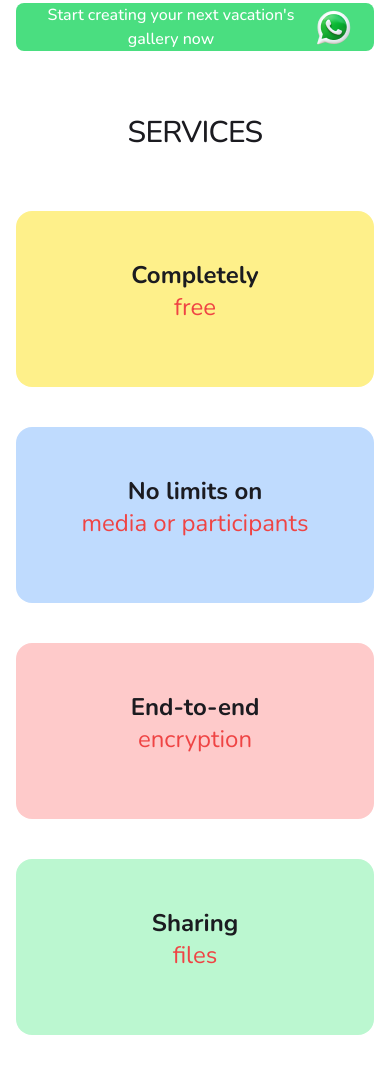
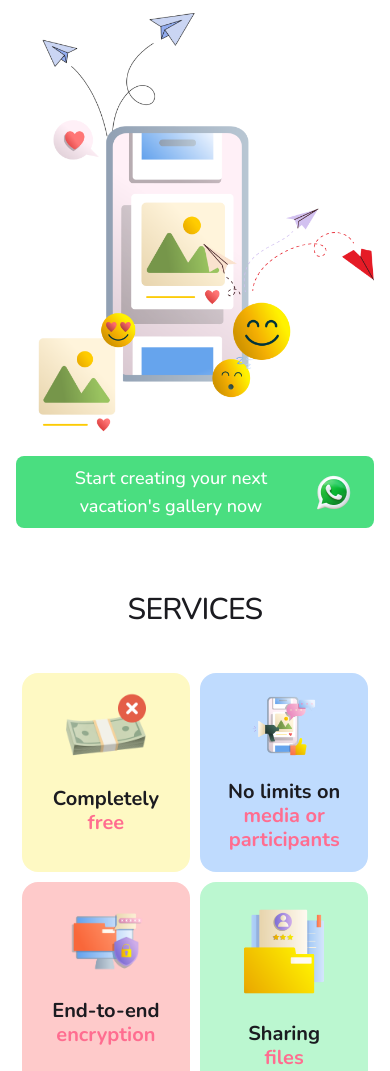
Before and after one commit to QaziAhsan/picksight, a plain HTML site: page index.html in a window 390 px wide. Shown: the part 929-2000 px from the top of the page. Drawn offline with nearby package versions, Linux system fonts and the light colour scheme.

Commit message:
recent changes

```diff
--- a/css/style.css
+++ b/css/style.css
@@ -43,6 +43,14 @@ img.arrow-bottom {
 .play-btn img {
     border-radius: 50%;
 }
+.service-card {
+    width: 28%;
+    margin: 15px;
+    padding: 15px 15px 50px;
+}
+.service-card h3,.service-card p{
+    line-height: 1.2;
+}
 @media(max-width:1500px){
     img.arrow-bottom {
         left: -5%;
@@ -61,12 +69,25 @@ img.arrow-bottom {
         right: -5%;
            bottom: -190px;
     }
+    .hiw-wrapper-main {
+        text-align: center;
+     }
 }
-@media(max-width:1024px){
-    .hiw-wrapper-main {
-       text-align: center;
+@media(max-width:786px){
+    .service-img{
+        width: 100px;
+    }
+    .service-card {
+        width: 45%;
+        margin: 8px;
+    padding: 15px 15px 20px;
+
+    }
+    .service-card h3,.service-card p{
+        font-size: 20px;
     }
 }
+
 
 @media(max-width:442px){
     img.arrow-bottom {
@@ -81,4 +102,11 @@ img.arrow-bottom {
     footer{
         text-align: center;
     }
+    .service-img{
+        width: 80px;
+    }
+    .service-card {
+        width: 45%;
+        margin: 5px;
+    }
 }
--- a/index.html
+++ b/index.html
@@ -15,6 +15,8 @@
       href="https://cdnjs.cloudflare.com/ajax/libs/flowbite/1.6.5/flowbite.min.css"
       rel="stylesheet"
     />
+    <link href="https://unpkg.com/aos@2.3.1/dist/aos.css" rel="stylesheet">
+
     <link rel="stylesheet" href="css/style.css" />
   </head>
   <body>
@@ -201,12 +203,7 @@
           </div>
         </div>
         <img
-          class="w-full dark:hidden"
-          src="img/Group 1000003624.png"
-          alt="dashboard image"
-        />
-        <img
-          class="w-full hidden dark:block my-5"
+          class="w-full service-img my-5 "  data-aos="fade-left"
           src="img/Group 1000003624.png"
           alt="dashboard image"
         />
@@ -215,7 +212,7 @@
 
     <section class="bg-white">
       <div class="py-8 px-4 mx-auto max-w-screen-xl sm:py-16 lg:px-6">
-        <div class="mx-auto max-w-screen-sm text-center">
+        <div class="mx-auto max-w-screen-sm text-center"  data-aos="fade-up">
           <h2
             class="mb-4 text-4xl tracking-tight font-extrabold leading-tight md:text-6xl"
           >
@@ -226,13 +223,13 @@
             gallery in under 2 minutes.
           </p>
           <img
-            class="w-full hidden dark:block"
+            class="w-full service-img"
             src="img/Group 1000003623.png"
             alt="dashboard image"
           />
           <a
             href="#"
-            class="mt-5 inline-flex items-center text-white bg-green-400 hover:bg-green-500 focus:ring-4 focus:ring-green-300 font-medium rounded-lg text-md px-5 text-center dark:focus:ring-primary-900"
+            class="mt-5 py-2 inline-flex items-center text-white bg-green-400 hover:bg-green-500 focus:ring-4 focus:ring-green-300 font-medium rounded-lg text-lg px-5 text-center"
           >
             Start creating your next vacation's gallery now
             <img class="ml-2" src="img/whatsapp logo.png" alt="" />
@@ -242,7 +239,7 @@
     </section>
 
     <section class="bg-white text-center">
-      <div class="py-8 px-4 mx-auto max-w-screen-xl sm:py-16 lg:px-6">
+      <div class="py-8 px-2 md:px-4 mx-auto max-w-screen-xl sm:py-16 lg:px-6">
         <div class="mb-8 lg:mb-16">
           <h2
             class="mb-4 text-3xl tracking-tight font-medium uppercase md:text-5xl"
@@ -251,62 +248,62 @@
           </h2>
         </div>
         <div
-          class="flex flex-wrap md:flex-row md:space-x-8 justify-center mt-10"
+          class="flex flex-wrap md:flex-row justify-center mt-10 service-wrapper"
         >
-          <div class="bg-yellow-200 pb-16 pt-8 my-5 rounded-2xl w-96">
+          <div class="bg-yellow-100 rounded-2xl service-card"  data-aos="fade-up">
             <div class="flex justify-center items-center mb-4 mx-auto">
               <img
-                class="hidden dark:block"
+                class="service-img"
                 src="img/wad of money.png"
                 alt="dashboard image"
               />
             </div>
             <h3 class="text-2xl font-bold mb-0">Completely</h3>
-            <p class="text-2xl text-red-500">free</p>
+            <p class="text-2xl text-red-400 font-bold">free</p>
           </div>
-          <div class="bg-blue-200 pb-16 pt-8 my-5 rounded-2xl w-96">
+          <div class="bg-blue-200 rounded-2xl service-card"  data-aos="fade-up">
             <div class="flex justify-center items-center mb-4 mx-auto">
               <img
-                class="hidden dark:block"
+                class="service-img"
                 src="img/Social media.png"
                 alt="dashboard image"
               />
             </div>
             <h3 class="text-2xl font-bold mb-0">No limits on</h3>
-            <p class="text-2xl text-red-500">media or participants</p>
+            <p class="text-2xl text-red-400 font-bold">media or participants</p>
           </div>
-          <div class="bg-red-200 pb-16 pt-8 my-5 rounded-2xl w-96">
+          <div class="bg-red-200 rounded-2xl service-card"  data-aos="fade-up">
             <div class="flex justify-center items-center mb-4 mx-auto">
               <img
-                class="hidden dark:block"
+                class="service-img"
                 src="img/Cyber data security.png"
                 alt="dashboard image"
               />
             </div>
             <h3 class="text-2xl font-bold mb-0">End-to-end</h3>
-            <p class="text-2xl text-red-500">encryption</p>
+            <p class="text-2xl text-red-400 font-bold">encryption</p>
           </div>
-          <div class="bg-green-200 pb-16 pt-8 my-5 rounded-2xl w-96">
+          <div class="bg-green-200 rounded-2xl service-card"  data-aos="fade-up">
             <div class="flex justify-center items-center mb-4 mx-auto">
               <img
-                class="hidden dark:block"
+                class="service-img"
                 src="img/paper folder with files.png"
                 alt="dashboard image"
               />
             </div>
             <h3 class="text-2xl font-bold mb-0">Sharing</h3>
-            <p class="text-2xl text-red-500">files</p>
+            <p class="text-2xl text-red-400 font-bold">files</p>
           </div>
-          <div class="bg-purple-200 pb-16 pt-8 my-5 px-5 rounded-2xl w-96">
+          <div class="bg-purple-200 px-5 rounded-2xl service-card"  data-aos="fade-up">
             <div class="flex justify-center items-center mb-4 mx-auto">
               <img
-                class="hidden dark:block"
+                class="service-img"
                 src="img/using smartphone to shop for gifts.png"
                 alt="dashboard image"
               />
             </div>
             <h3 class="text-2xl font-bold mb-0">
-              <span class="text-red-400">Additional surprises</span> to be
+              <span class="text-red-400 font-bold">Additional surprises</span> to be
               discovered at the end of your trip
             </h3>
           </div>
@@ -326,7 +323,7 @@
         class="hiw-wrapper grid max-w-screen-xl px-14 pt-20 pb-0 mx-auto my-16 lg:gap-8 xl:gap-0 lg:grid-cols-12"
       >
         <img src="img/hiw-bg1.png" class="hiw-bg" alt="" />
-        <div class="relative mr-auto place-self-center lg:col-span-7 pb-12">
+        <div class="relative mr-auto place-self-center lg:col-span-7 pb-12"  data-aos="fade-right">
           <h2
             class="max-w-2xl mb-4 text-3xl font-medium tracking-tight leading-none md:text-3xl xl:text-4xl"
           >
@@ -373,7 +370,7 @@
           </a>
         </div>
         <div class="relative lg:mt-0 lg:col-span-5 lg:flex">
-          <img src="img/mobile.png" alt="mockup" />
+          <img src="img/mobile.png" alt="mockup"  data-aos="fade-up" data-aos="fade-up"/>
         </div>
         <img src="img/arrow-right.png" class="arrow-bottom right" alt="" />
       </div>
@@ -381,7 +378,7 @@
         class="hiw-wrapper grid max-w-screen-xl px-14 py-14 mx-auto my-16 lg:gap-8 xl:gap-0 lg:grid-cols-12"
       >
         <img src="img/hiw-bg2.png" class="hiw-bg" alt="" />
-        <div class="relative mr-auto place-self-center lg:col-span-7">
+        <div class="relative mr-auto place-self-center lg:col-span-7" data-aos="fade-right">
           <h2
             class="max-w-2xl mb-4 text-2xl font-medium tracking-tight leading-none md:text-3xl xl:text-4xl"
           >
@@ -427,7 +424,7 @@
           </a>
         </div>
         <div class="relative lg:mt-0 lg:col-span-5 lg:flex">
-          <img src="img/hiw-img-2.png" alt="mockup" />
+          <img src="img/hiw-img-2.png" alt="mockup"  data-aos="fade-up"/>
         </div>
         <img src="img/arrow.png" class="arrow-bottom" alt="" />
       </div>
@@ -435,7 +432,7 @@
         class="hiw-wrapper grid max-w-screen-xl px-14 py-14 mx-auto my-16 lg:gap-8 xl:gap-0 lg:grid-cols-12"
       >
         <img src="img/hiw-bg3.png" class="hiw-bg" alt="" />
-        <div class="relative mr-auto place-self-center lg:col-span-7">
+        <div class="relative mr-auto place-self-center lg:col-span-7" data-aos="fade-right">
           <h2
             class="max-w-2xl mb-4 text-2xl font-medium tracking-tight leading-none md:text-3xl xl:text-4xl"
           >
@@ -478,14 +475,14 @@
             </svg>
           </a>
         </div>
-        <div class="relative lg:mt-0 lg:col-span-5 lg:flex">
-          <img src="img/hiw-img-3.png" alt="mockup" />
+        <div class="relative mt-10 lg:mt-0 lg:col-span-5 lg:flex">
+          <img src="img/hiw-img-3.png" alt="mockup"  data-aos="fade-up"/>
         </div>
       </div>
     </section>
     <section class="px-5  xl:px-0">
       <div
-        class="bg-red-400 rounded-2xl py-8 px-4 mx-auto max-w-screen-xl text-center lg:py-16 lg:px-12"
+        class="bg-red-400 rounded-2xl py-8 px-4 mx-auto max-w-screen-xl text-center lg:py-16 lg:px-12" data-aos="fade-up"
       >
         <h1
           class="text-white mb-5 text-4xl font-extrabold tracking-tight leading-none md:text-5xl lg:text-6xl"
@@ -649,5 +646,9 @@
     </footer>
 
     <script src="https://cdnjs.cloudflare.com/ajax/libs/flowbite/1.6.5/flowbite.min.js"></script>
+    <script src="https://unpkg.com/aos@2.3.1/dist/aos.js"></script>
+    <script>
+      AOS.init();
+    </script>
   </body>
 </html>
```
Also changed, not shown: img/Group 1000003624.png, 1 other file.
